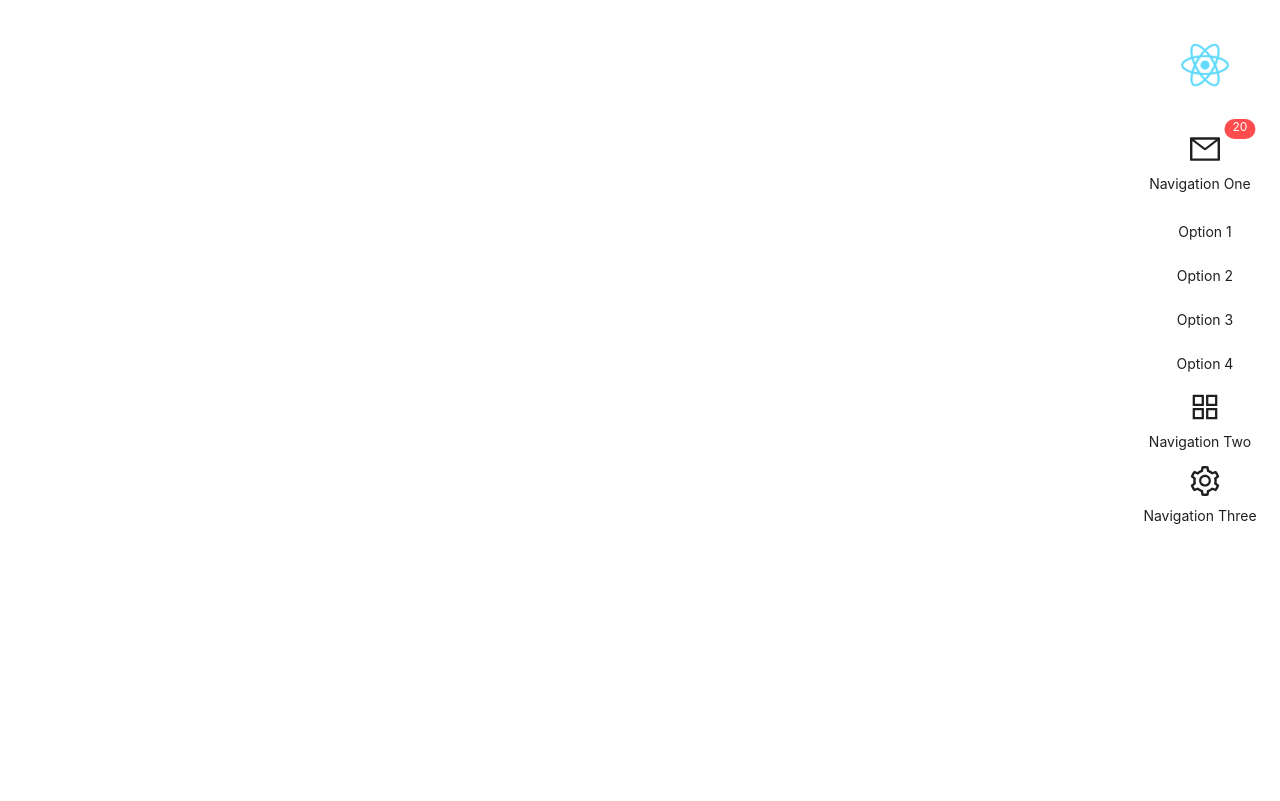
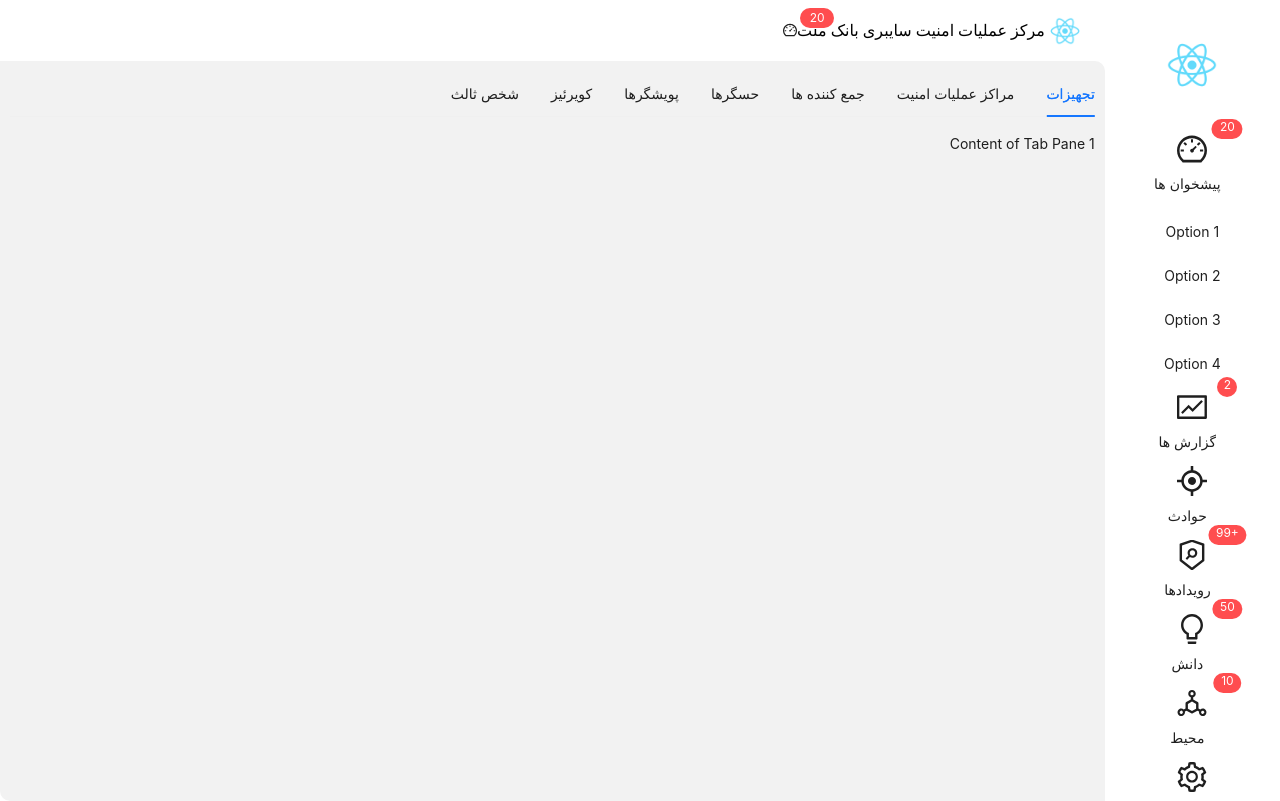
Before and after one commit to alirrah/payam-panel, a React (Create React App) app: page / in a window 1280 px wide. Built offline with nearby package versions, Linux system fonts and the light colour scheme.

Commit message:
fix sidbar buges

```diff
--- a/src/App.css
+++ b/src/App.css
@@ -17,16 +17,27 @@ body,
 /* Sidebar */
 .sidebar {
     height: 100%;
-    width: 170px;
+    width: 203px;
     display: flex;
     flex-direction: column;
     align-items: center;
 }
 
+.sidebar .menu{
+    padding-top: 30px;
+    overflow: auto;
+}
+
+/* hide scroller */
+.sidebar .menu::-webkit-scrollbar {
+    width: 0;
+    height: 0;
+}
+
 /* react logo */
 .sidebar img {
     width: 50px;
-    margin: 40px 0;
+    margin: 40px 0 10px 0;
 }
 
 /*override ant desgin style */
@@ -40,7 +51,7 @@ body,
 .sidebar ul {
     width: 150px;
     border-inline-end-style: none !important;
-    background: transparent!important;
+    background: transparent !important;
 }
 
 .sidebar ul li {
@@ -68,3 +79,28 @@ body,
     width: 100%;
     height: 100%;
 }
+
+/* header */
+.main header{
+    margin: 5px;
+    display: flex;
+    align-items: center;
+}
+
+.main header img{
+    height: 30px;
+    margin: 0 20px 0 5px;
+}
+
+/* content */
+
+.content {
+    background-color: #f2f2f2;
+    height: calc(100% - 80px);
+    border-radius: 0 10px 0;
+    padding: 10px;
+}
+
+.content .ant-tabs-tab:first-child {
+    margin: 0 0 0 32px !important;
+}
--- a/src/component/content.jsx
+++ b/src/component/content.jsx
@@ -1,7 +1,52 @@
+import { Tabs } from 'antd';
+
+const onChange = (key) => {
+    console.log(key);
+};
+const items = [
+    {
+        key: '1',
+        label: `تجهیزات`,
+        children: `Content of Tab Pane 1`,
+    },
+    {
+        key: '2',
+        label: `مراکز عملیات امنیت`,
+        children: `Content of Tab Pane 2`,
+    },
+    {
+        key: '3',
+        label: `جمع کننده ها`,
+        children: `Content of Tab Pane 3`,
+    },
+    {
+        key: '4',
+        label: `حسگرها`,
+        children: `Content of Tab Pane 4`,
+    },
+    {
+        key: '5',
+        label: `پویشگرها`,
+        children: `Content of Tab Pane 4`,
+    },
+    {
+        key: '6',
+        label: `کویرئیز`,
+        children: `Content of Tab Pane 4`,
+    },
+    {
+        key: '7',
+        label: `شخص ثالث`,
+        children: `Content of Tab Pane 4`,
+    },
+];
+
+
 function Content() {
     return (
-        <>
-        </>
+        <section className="content">
+            <Tabs defaultActiveKey="1" items={items} onChange={onChange} />
+        </section>
     )
 }
 
--- a/src/component/header.jsx
+++ b/src/component/header.jsx
@@ -1,7 +1,17 @@
+import { Badge} from "antd";
+import { DashboardOutlined } from '@ant-design/icons';
+
+
 function Header() {
     return (
-        <>
-        </>
+        <header>
+        <img src={require('./../image/logo512.png')} />
+        <p>مرکز عملیات امنیت سایبری بانک ملت</p>
+
+        <Badge count={20} dot={false} offset={[20, -5]}>
+        <DashboardOutlined />
+    </Badge>
+        </header>
     )
 }
 
--- a/src/component/menu.jsx
+++ b/src/component/menu.jsx
@@ -1,5 +1,5 @@
 import React, { useState } from 'react';
-import { AppstoreOutlined, MailOutlined, SettingOutlined } from '@ant-design/icons';
+import { DashboardOutlined, DeploymentUnitOutlined, AimOutlined, FundOutlined, BulbOutlined, SettingOutlined, SecurityScanOutlined } from '@ant-design/icons';
 import { Menu, Badge } from 'antd';
 
 function getItem(label, key, icon, children, type) {
@@ -12,28 +12,70 @@ function getItem(label, key, icon, children, type) {
     };
 }
 const items = [
-    getItem('Navigation One', 'sub1', <Badge count={20} dot={false} offset={[20, -5]}>
-        <MailOutlined />
+    getItem('پیشخوان ها', 'sub1', <Badge count={20} dot={false} offset={[20, -5]}>
+        <DashboardOutlined />
     </Badge>, [
         getItem('Option 1', '1'),
         getItem('Option 2', '2'),
         getItem('Option 3', '3'),
         getItem('Option 4', '4'),
     ]),
-    getItem('Navigation Two', 'sub2', <AppstoreOutlined />, [
+    getItem('گزارش ها', 'sub2', <Badge count={2} dot={false} offset={[20, -5]}>
+        <FundOutlined />
+    </Badge>, [
         getItem('Option 5', '5'),
         getItem('Option 6', '6'),
         getItem('Submenu', 'sub3', null, [getItem('Option 7', '7'), getItem('Option 8', '8')]),
     ]),
-    getItem('Navigation Three', 'sub4', <SettingOutlined />, [
+    getItem('حوادث', 'sub4', <Badge count={0} dot={false} offset={[20, -5]}>
+        <AimOutlined />
+    </Badge>, [
         getItem('Option 9', '9'),
         getItem('Option 10', '10'),
         getItem('Option 11', '11'),
         getItem('Option 12', '12'),
     ]),
+    getItem('رویدادها', 'sub5', <Badge count={9990} dot={false} offset={[20, -5]}>
+        <SecurityScanOutlined />
+    </Badge>, [
+        getItem('Option 9', '13'),
+        getItem('Option 10', '14'),
+        getItem('Option 11', '15'),
+        getItem('Option 12', '16'),
+    ]),
+    getItem('دانش', 'sub6', <Badge count={50} dot={false} offset={[20, -5]}>
+        <BulbOutlined />
+    </Badge>, [
+        getItem('Option 9', '17'),
+        getItem('Option 10', '18'),
+        getItem('Option 11', '19'),
+        getItem('Option 12', '20'),
+    ]),
+    getItem('محیط', 'sub7', <Badge count={10} dot={false} offset={[20, -5]}>
+        <DeploymentUnitOutlined />
+    </Badge>, [
+        getItem('Option 9', '21'),
+        getItem('Option 10', '22'),
+        getItem('Option 11', '23'),
+        getItem('Option 12', '24'),
+    ]),
+    getItem('تنظیمات', 'sub8', <Badge count={0} dot={false} offset={[20, -5]}>
+        <SettingOutlined />
+    </Badge>, [
+        getItem('Option 9', '25'),
+        getItem('Option 10', '26'),
+        getItem('Option 11', '27'),
+        getItem('Option 12', '28'),
+        getItem('Option 12', '29'),
+        getItem('Option 12', '30'),
+        getItem('Option 12', '31'),
+        getItem('Option 12', '32'),
+        getItem('Option 12', '33'),
+        getItem('Option 12', '34'),
+    ]),
 ];
 
-const rootSubmenuKeys = ['sub1', 'sub2', 'sub4'];
+const rootSubmenuKeys = ['sub1', 'sub2', 'sub4', 'sub5', 'sub6', 'sub7', 'sub8'];
 
 function SidebarMenu() {
     const [openKeys, setOpenKeys] = useState(['sub1']);
@@ -42,6 +84,9 @@ function SidebarMenu() {
         if (rootSubmenuKeys.indexOf(latestOpenKey) === -1) {
             setOpenKeys(keys);
         } else {
+            /* open and close itslef */
+            /*setOpenKeys(prev => (latestOpenKey ? [...prev, latestOpenKey] : []));*/
+            /* open itself and close others */
             setOpenKeys(latestOpenKey ? [latestOpenKey] : []);
         }
     };
@@ -50,6 +95,7 @@ function SidebarMenu() {
         <section className='sidebar'>
             <img src={require('./../image/logo512.png')} />
             <Menu
+                className='menu'
                 mode='inline'
                 openKeys={openKeys}
                 onOpenChange={onOpenChange}
```
